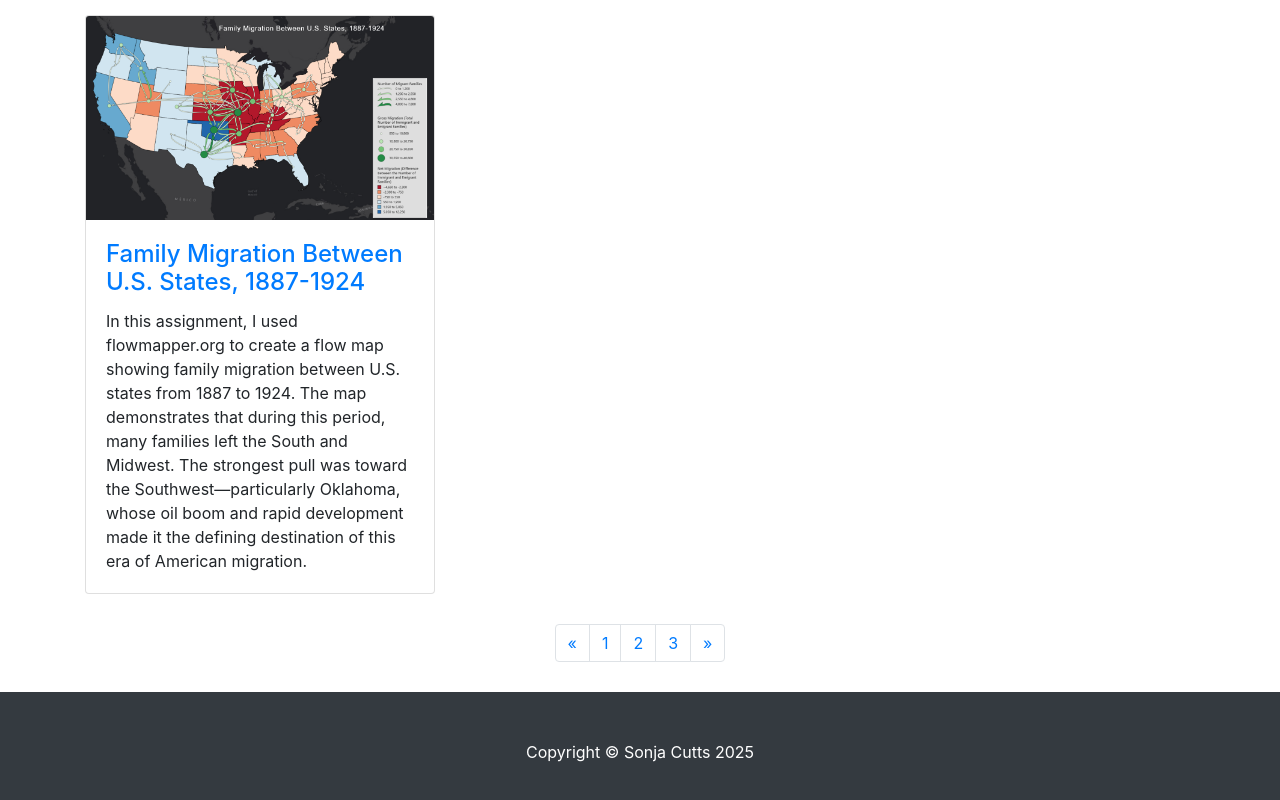
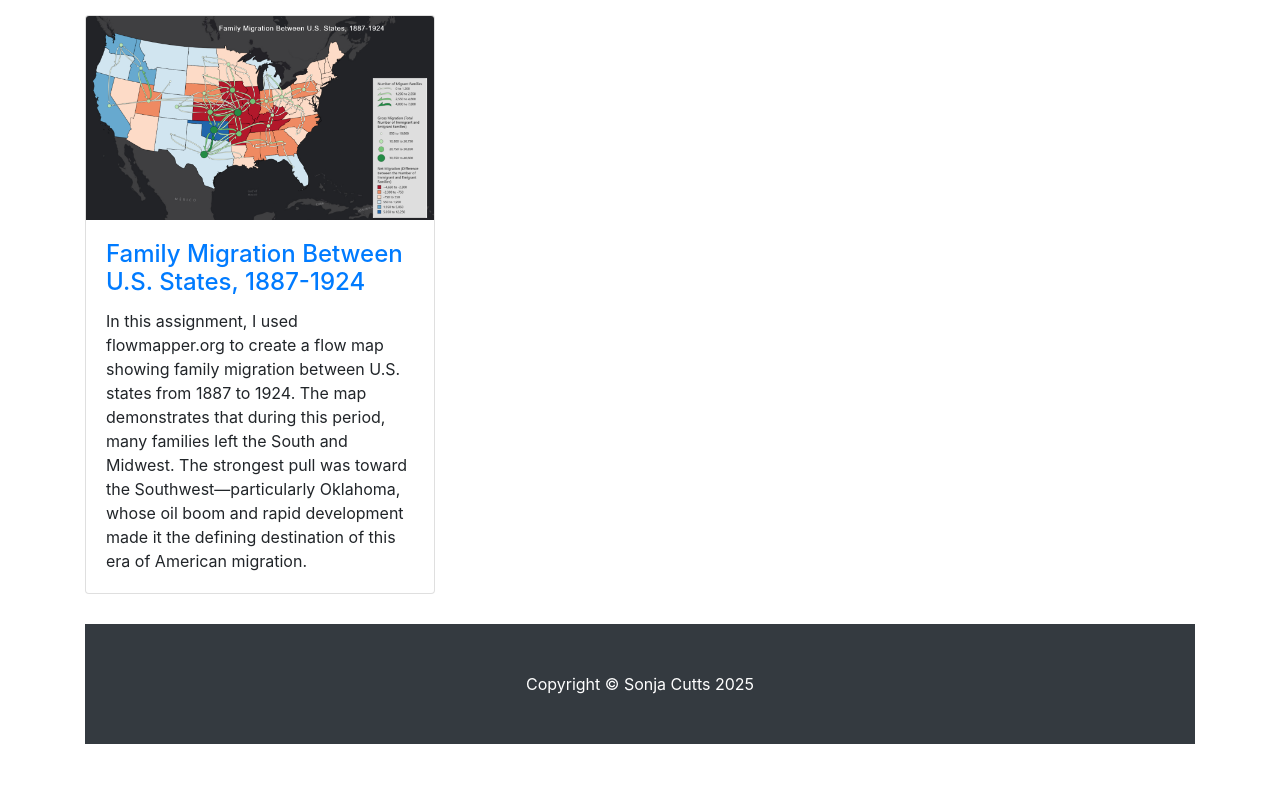
Before and after one commit to geog3540/scutts, a website: page index.html in a window 1280 px wide. Shown: the part 855-1655 px from the top of the page. After the commit the page ends 1599 px from the top, so only its background shows below. Drawn offline with Linux system fonts and the light colour scheme.

Commit message:
Update index.html

```diff
--- a/index.html
+++ b/index.html
@@ -99,34 +99,6 @@
       </div>
       <!-- /.row -->
 
-      <!-- Pagination -->
-      <ul class="pagination justify-content-center">
-        <li class="page-item">
-          <a class="page-link" href="#" aria-label="Previous">
-            <span aria-hidden="true">&laquo;</span>
-            <span class="sr-only">Previous</span>
-          </a>
-        </li>
-        <li class="page-item">
-          <a class="page-link" href="#">1</a>
-        </li>
-        <li class="page-item">
-          <a class="page-link" href="#">2</a>
-        </li>
-        <li class="page-item">
-          <a class="page-link" href="#">3</a>
-        </li>
-        <li class="page-item">
-          <a class="page-link" href="#" aria-label="Next">
-            <span aria-hidden="true">&raquo;</span>
-            <span class="sr-only">Next</span>
-          </a>
-        </li>
-      </ul>
-
-    </div>
-    <!-- /.container -->
-
     <!-- Footer -->
     <footer class="py-5 bg-dark">
       <div class="container">
```
